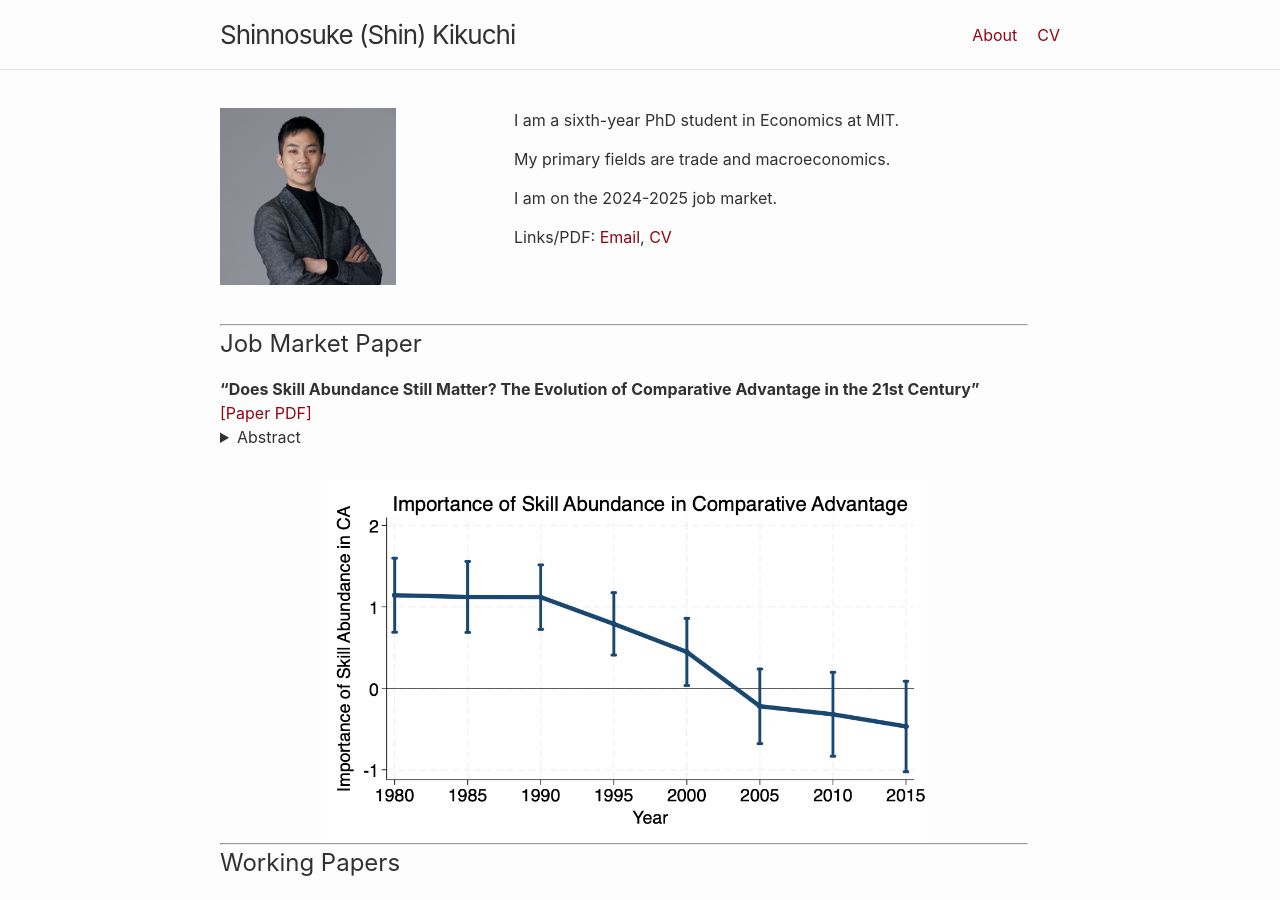
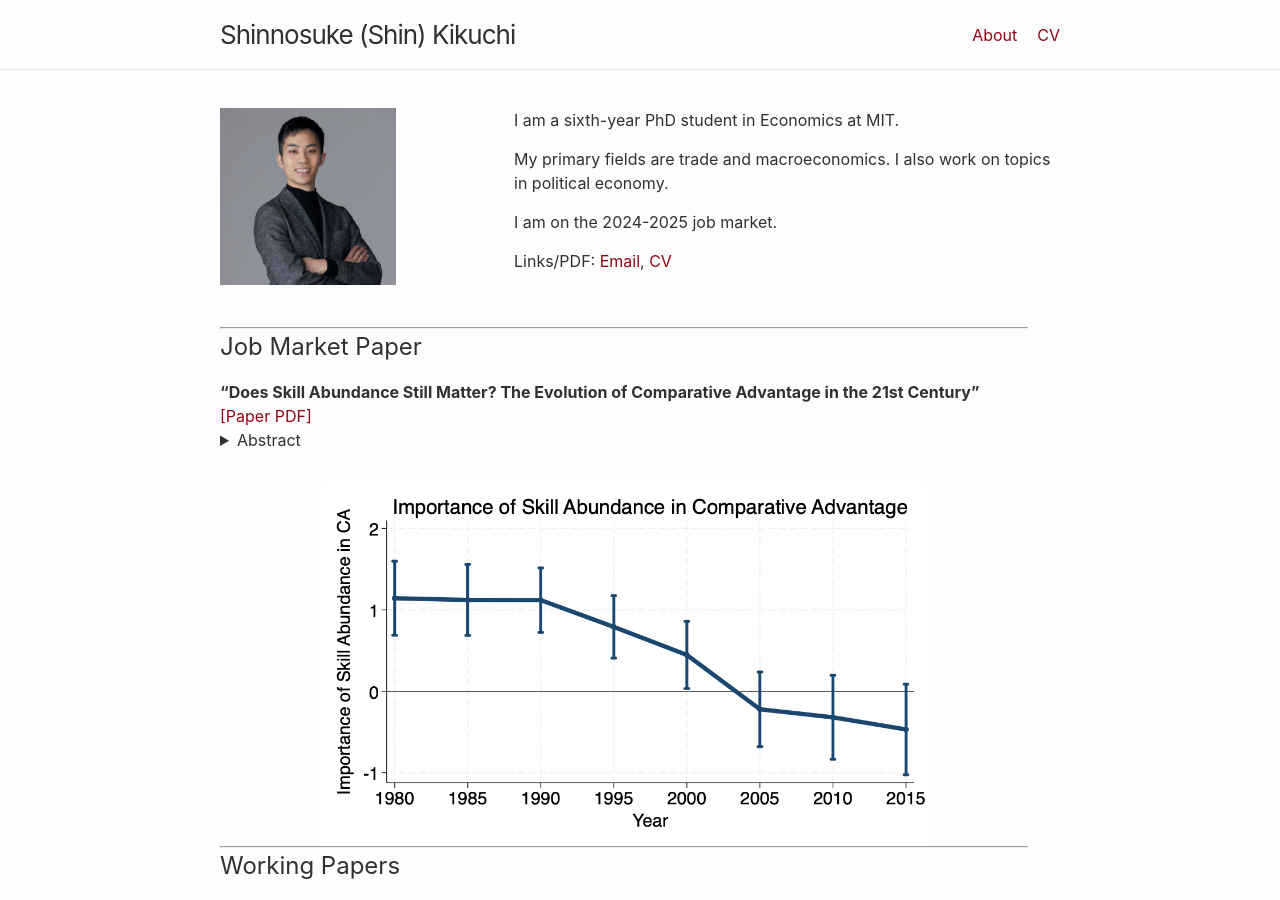
Before and after one commit to shinnkikuchi/shinnkikuchi.github.io, a Jekyll site: the page built from index.md, in a window 1280 px wide and 900 px high. Built offline with Jekyll 4.4.1, drawn with Linux system fonts in a browser that asks for light colours.

Commit message:
Update home.html

```diff
--- a/_layouts/home.html
+++ b/_layouts/home.html
@@ -10,7 +10,7 @@ layout: default
 
   <div class="columnright">
     <p>I am a sixth-year PhD student in Economics at MIT. </p>
-    <p>My primary fields are trade and macroeconomics.</p>
+    <p>My primary fields are trade and macroeconomics. I also work on topics in political economy.</p>
     <p>I am on the 2024-2025 job market.</p>
     <p>Links/PDF: <a href="mailto:skikuchi@mit.edu">Email</a>, <a href="/files/ShinKikuchi_CV.pdf" target="_blank">CV</a> </p>
   </div>
```
